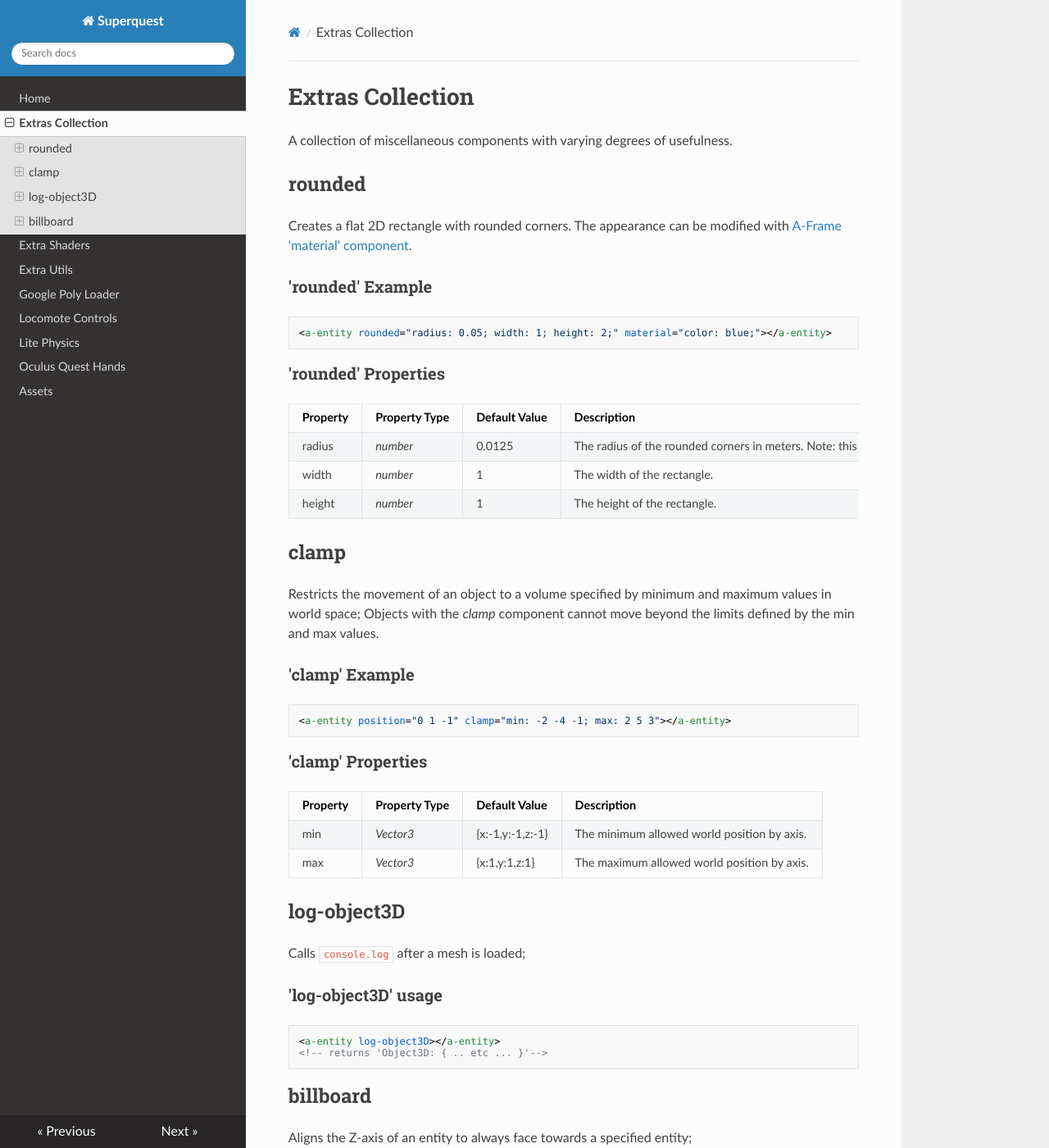
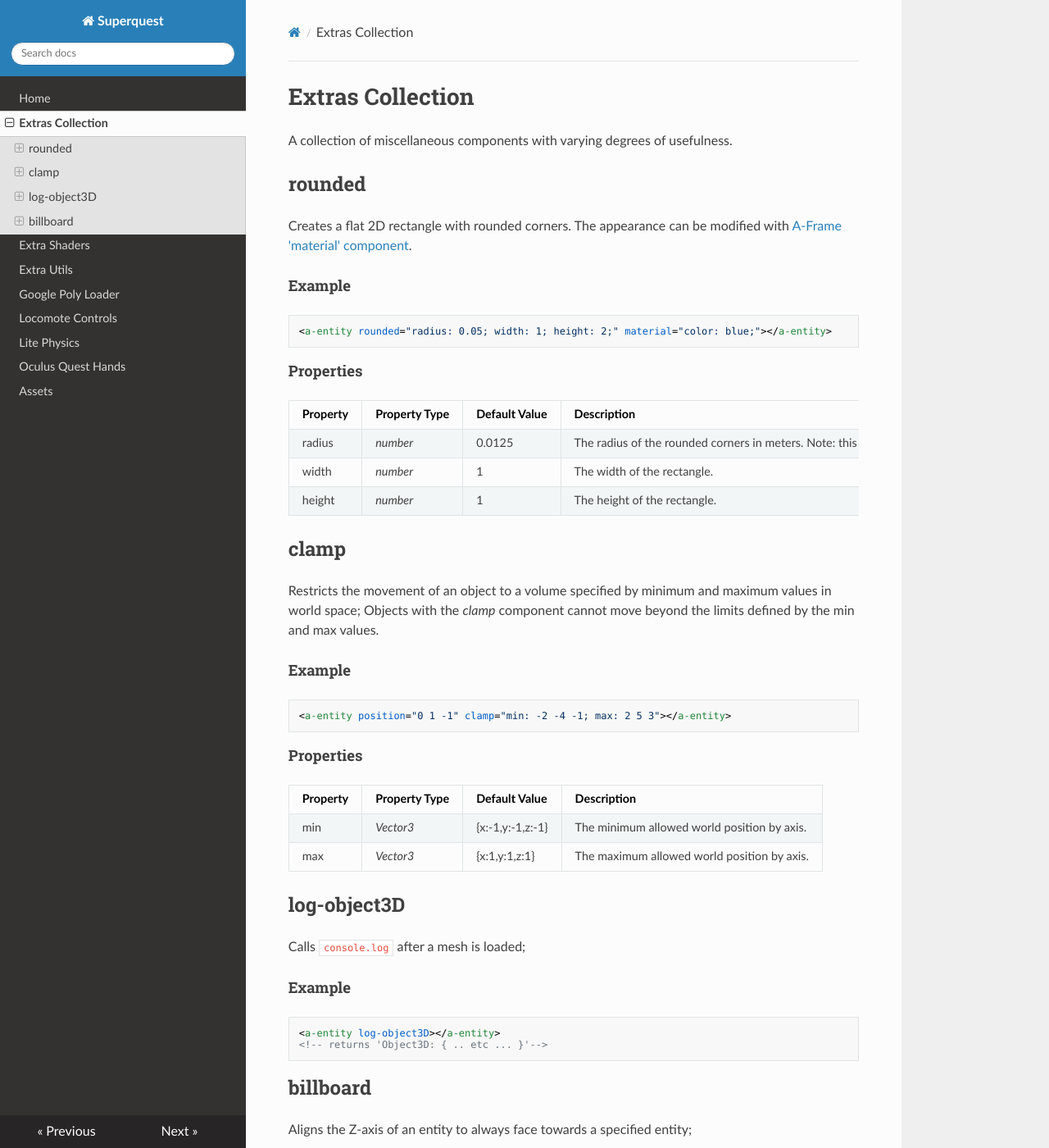
Before and after one commit to disasteroftheuniverse/SuperQuest, an MkDocs documentation site: the page built from docs/aframe-extra-collection.md, in a window 1280 px wide and 1400 px high. Shown: the whole window at 82% size. Built offline with MkDocs 1.6.1, drawn with Linux system fonts in a browser that asks for light colours; nearby versions of some CDN libraries; old or Windows-style settings are respelled for this version of MkDocs; some of the changed text lies outside the part shown.

Commit message:
docs formatting

````diff
--- a/docs/aframe-extra-collection.md
+++ b/docs/aframe-extra-collection.md
@@ -2,17 +2,18 @@
 
 A collection of miscellaneous components with varying degrees of usefulness.
 
-## **rounded**
+**rounded**
+---
 
 Creates a flat 2D rectangle with rounded corners. The appearance can be modified with [A-Frame 'material' component](https://aframe.io/docs/master/components/material.html).
 
-### 'rounded' Example
+#### Example
 
 ```html
 <a-entity rounded="radius: 0.05; width: 1; height: 2;" material="color: blue;"></a-entity>
 ```
 
-### 'rounded' Properties
+#### Properties
 
 | Property | Property Type | Default Value |  Description  |
 |---|---|---|---|
@@ -20,46 +21,49 @@
 |  width | _number_  |  1  | The width of the rectangle. |
 |  height | _number_  |  1  | The height of the rectangle. |
 
-## **clamp**
+**clamp**
+---
 
 Restricts the movement of an object to a volume specified by minimum and maximum values in world space; Objects with the _clamp_ component cannot move beyond the limits defined by the min and max values.
 
-### 'clamp' Example
+#### Example
 
 ```html
 <a-entity position="0 1 -1" clamp="min: -2 -4 -1; max: 2 5 3"></a-entity>
 ```
 
-### 'clamp' Properties
+#### Properties
 
 | Property | Property Type | Default Value |  Description  |
 |---|---|---|---|
 |  min | _Vector3_  |  {x:-1,y:-1,z:-1}  | The minimum allowed world position by axis. |
 |  max | _Vector3_  |  {x:1,y:1,z:1}  | The maximum allowed world position by axis. |
 
-## **log-object3D**
+**log-object3D**
+---
 
 Calls `console.log` after a mesh is loaded;
 
-### 'log-object3D' usage
+#### Example
 
 ```html
 <a-entity log-object3D></a-entity>
 <!-- returns 'Object3D: { .. etc ... }'-->
 ```
 
-## **billboard**
+ **billboard**
+----
 
 Aligns the Z-axis of an entity to always face towards a specified entity;
 
-### 'billboard' Example
+#### Example
 
 ```html
 <a-entity id="foo" ></a-entity>
 <a-entity billboard="src: #foo;"></a-entity>
 ```
 
-### 'billboard' Properties
+#### Properties
 
 | Property | Property Type | Default Value |  Description  |
 |---|---|---|---|
````
